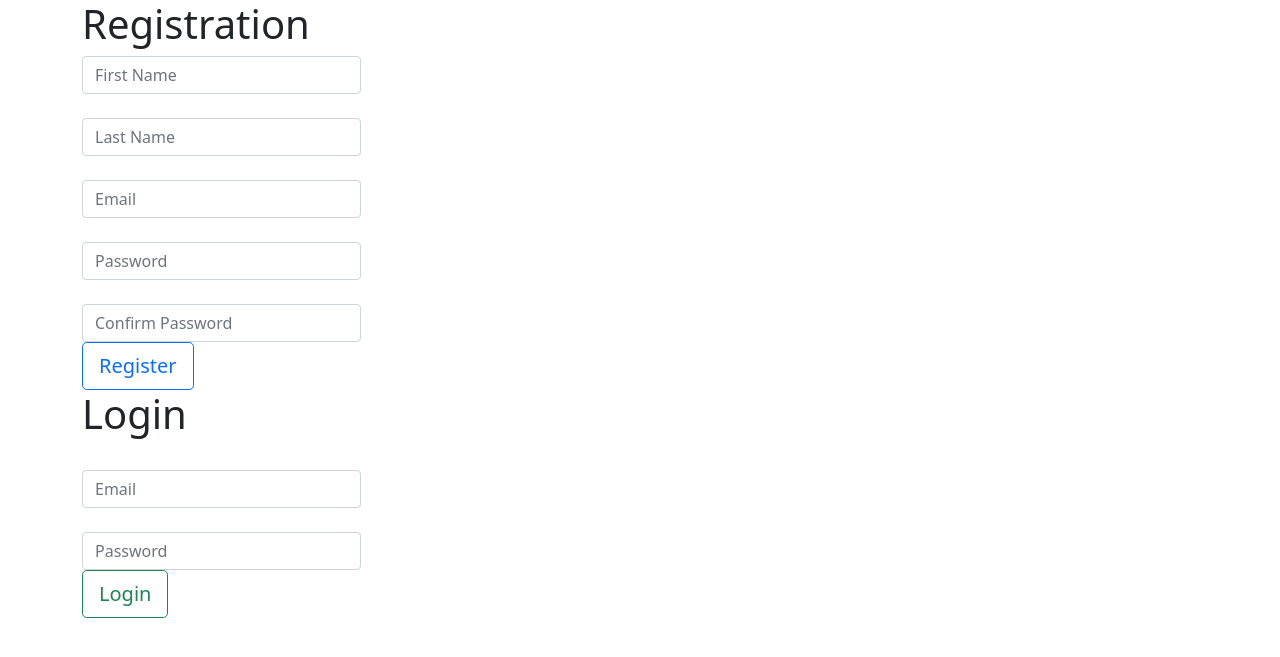
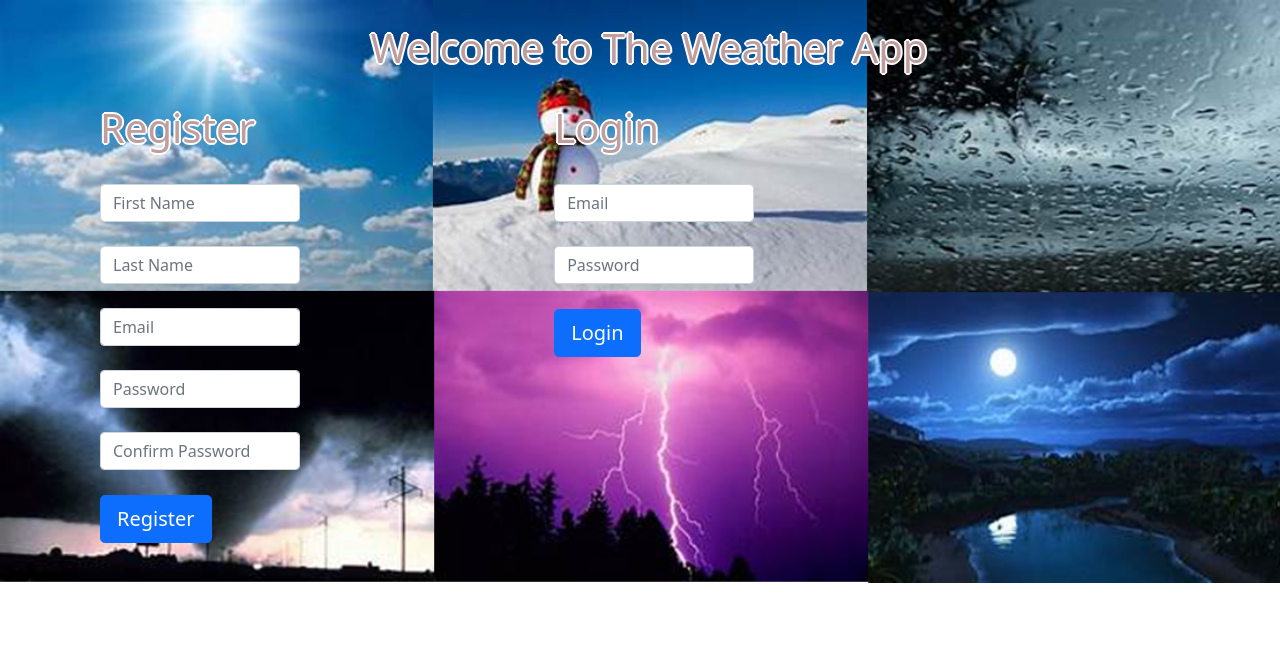
Before and after one commit to itztommy2206/Group_Project_Dojo, a Django app: page / in a window 1280 px wide. Shown: the top 657 px of the page. Run offline with Django 3.2, Linux system fonts and the light colour scheme.

Commit message:
added styles and background image to login index.html added avatar image to weather_app.html

```diff
--- a/group_app/static/style.css
+++ b/group_app/static/style.css
@@ -1,3 +1,75 @@
+* {
+  margin: 0px;
+  padding: 0px;
+}
+
+#bg {
+  background-repeat: no-repeat;
+  background-size: cover;
+}
+
+body {
+  /* background: url('{% static "background_search_desktop.jpg" %}') no-repeat
+      center center fixed;
+
+    -webkit-background-size: cover;
+    -moz-background-size: cover;
+    -moz-background-size: cover;
+    background-size: cover; */
+
+  /* background-image: url('{% static "image/background_search_desktop.jpg" %}');
+    background-repeat: no-repeat;
+    min-height: 500px; */
+
+  background-image: url('{% static "img/weatherBG.png" %}');
+
+  /* "{{ url_for('static', filename=commPageData.background_image) }}" */
+}
+
+#container {
+  width: 1400px;
+  margin: 0 auto;
+  padding-left: 30px;
+  padding-bottom: 40px;
+  /* text-align: center; */
+}
+
+.section {
+  width: 450px;
+  display: inline-block;
+  vertical-align: top;
+}
+
+.section input {
+  width: 200px;
+}
+
+img {
+  /* width: 50px;
+  border: 1px solid; */
+  border-radius: 50%;
+}
+
+.errors {
+  color: red;
+  margin-left: 300px;
+}
+
+.h1_style {
+  color: rgb(190, 158, 158);
+  text-shadow: 2px 0 0 #fff, -2px 0 0 #fff, 0 2px 0 #fff, 0 -2px 0 #fff,
+    1px 1px #fff, -1px -1px 0 #fff, 1px -1px 0 #fff, -1px 1px 0 #fff;
+  /* font-style: oblique; */
+}
+
+button {
+  /* background-color: blue;
+    color: white;
+    padding: 5px;
+    border-radius: 5px; */
+  margin-top: 25px;
+}
+
 /* * {
     font-family: 'Copperplate', fantasy;
 
--- a/group_app/templates/index.html
+++ b/group_app/templates/index.html
@@ -4,14 +4,21 @@
     <meta charset="UTF-8" />
     <meta http-equiv="X-UA-Compatible" content="IE=edge" />
     <meta name="viewport" content="width=device-width, initial-scale=1.0" />
-    <link href="https://cdn.jsdelivr.net/npm/bootstrap@5.0.0-beta2/dist/css/bootstrap.min.css" rel="stylesheet" integrity="sha384-BmbxuPwQa2lc/FVzBcNJ7UAyJxM6wuqIj61tLrc4wSX0szH/Ev+nYRRuWlolflfl" crossorigin="anonymous">
+    <link
+      href="https://cdn.jsdelivr.net/npm/bootstrap@5.0.0-beta2/dist/css/bootstrap.min.css"
+      rel="stylesheet"
+      integrity="sha384-BmbxuPwQa2lc/FVzBcNJ7UAyJxM6wuqIj61tLrc4wSX0szH/Ev+nYRRuWlolflfl"
+      crossorigin="anonymous"
+    />
     {% load static %}
-    <link rel="stylesheet" href="{% static 'style.css' %}?{% now 'U' %}">
+    <link rel="stylesheet" href="{% static 'style.css' %}?{% now 'U' %}" />
     <title>The Weather App</title>
   </head>
-  <body>
-    <div class="container">
-      <div class="content">
+  <body
+    id="bg"
+    style="background-image: url('{% static 'img/weatherBG.png' %}')"
+  >
+    <div id="container" class="container">
       <div class="errors">
         {% if messages %}
         <ul class="messages">
@@ -21,49 +28,91 @@
         </ul>
         {% endif %}
       </div>
-        <div id="log-reg">
-          <h1>Registration</h1>
-          <form action="/register" method="POST">
-            {% csrf_token %}
-              <div class="col-sm-3"
-                <label for="first_name"></label>
-                <input type="text" name="first_name"  class="form-control" placeholder="First Name">
-              </div>
-              <div class="col-sm-3">
-                <label for="last_name"></label>
-                <input type="text" name="last_name" class="form-control" placeholder="Last Name">
-              </div>
-              <div class="col-sm-3">
-                <label for="email"></label>
-                <input type="text" name="email" class="form-control" placeholder="Email">
-              </div>
-              <div class="col-sm-3">
-                <label for="password"></label>
-                <input type="password" name="password" class="form-control" placeholder="Password">
-              </div>
-              <div class="col-sm-3">
-                <label for="confirm_pw"></label>
-                <input type="password" name="confirm_pw" class="form-control" placeholder="Confirm Password">
-              </div>
-              <button class="btn btn-outline-primary btn-lg">Register</button>
-          </form>
 
+      <div class="h1_style">
+        <div class="container text-center">
+          <br />
+          <h1 class="title">Welcome to The Weather App</h1>
+          <br />
         </div>
       </div>
 
       <div class="section">
-        <h1>Login</h1>
+        <h1 class="h1_style">Register</h1>
+        <form action="/register" method="POST">
+          {% csrf_token %}
+          <div class="col-sm-3">
+            <label for="first_name"></label>
+            <input
+              type="text"
+              name="first_name"
+              class="form-control"
+              placeholder="First Name"
+            />
+          </div>
+          <div class="col-sm-3">
+            <label for="last_name"></label>
+            <input
+              type="text"
+              name="last_name"
+              class="form-control"
+              placeholder="Last Name"
+            />
+          </div>
+          <div class="col-sm-3">
+            <label for="email"></label>
+            <input
+              type="text"
+              name="email"
+              class="form-control"
+              placeholder="Email"
+            />
+          </div>
+          <div class="col-sm-3">
+            <label for="password"></label>
+            <input
+              type="password"
+              name="password"
+              class="form-control"
+              placeholder="Password"
+            />
+          </div>
+          <div class="col-sm-3">
+            <label for="confirm_pw"></label>
+            <input
+              type="password"
+              name="confirm_pw"
+              class="form-control"
+              placeholder="Confirm Password"
+            />
+          </div>
+          <button class="btn btn-primary btn-lg button">Register</button>
+        </form>
+      </div>
+
+      <div class="section">
+        <h1 class="h1_style">Login</h1>
         <form action="/login" method="POST">
           {% csrf_token %}
           <div class="col-sm-3">
             <label for="email"></label>
-            <input type="text" name="email" class="form-control" placeholder="Email">
+            <input
+              type="text"
+              name="email"
+              class="form-control"
+              placeholder="Email"
+            />
           </div>
           <div class="col-sm-3">
             <label for="password"></label>
-            <input type="password" name="password" class="form-control" placeholder="Password">
+            <input
+              type="password"
+              name="password"
+              class="form-control"
+              placeholder="Password"
+            />
           </div>
-          <button class="btn btn-outline-success btn-lg">Login</button>
+          <button class="btn btn-primary btn-lg button">Login</button>
         </form>
       </div>
     </div>
--- a/group_app/templates/weather_app.html
+++ b/group_app/templates/weather_app.html
@@ -6,14 +6,20 @@
     <meta name="viewport" content="width=device-width, initial-scale=1.0" >
     <link href="https://cdn.jsdelivr.net/npm/bootstrap@5.0.0-beta2/dist/css/bootstrap.min.css" rel="stylesheet" integrity="sha384-BmbxuPwQa2lc/FVzBcNJ7UAyJxM6wuqIj61tLrc4wSX0szH/Ev+nYRRuWlolflfl" crossorigin="anonymous">
     <link rel="stylesheet" href="https://cdnjs.cloudflare.com/ajax/libs/bulma/0.6.2/css/bulma.css" >
+    {% load static %}
+    <!-- <link rel="stylesheet" href="{% static 'style.css' %}?{% now 'U' %}" /> -->
     <title>Weather App</title>
   </head>
   <body>
     <div class="jumbotron text-center" style="margin-bottom:0">
       <h1>The Weather App</h1>
       <h2>Welcome {{current_user.first_name}} {{current_user.last_name}}</h2>
+      <!-- <img src="{{ current_user.profile.image.url }}"> -->
+      <img src="{% static 'img/johnDoe.png' %}" class="rounded-circle" alt="Avatar" style="width:50px">
       <a class="nav-link" href="/logout">Log Out</a>
     </div>
+
+
     <section class="hero is-success">
       <div class="hero-body">
           <div class="container text-center">
```
Also changed, not shown: group_app/static/img/johnDoe.png (added), group_app/static/img/weatherBG.png (added), group_app/static/johnDoe.png (added). Lines whose indentation alone changed are shown as unchanged.
